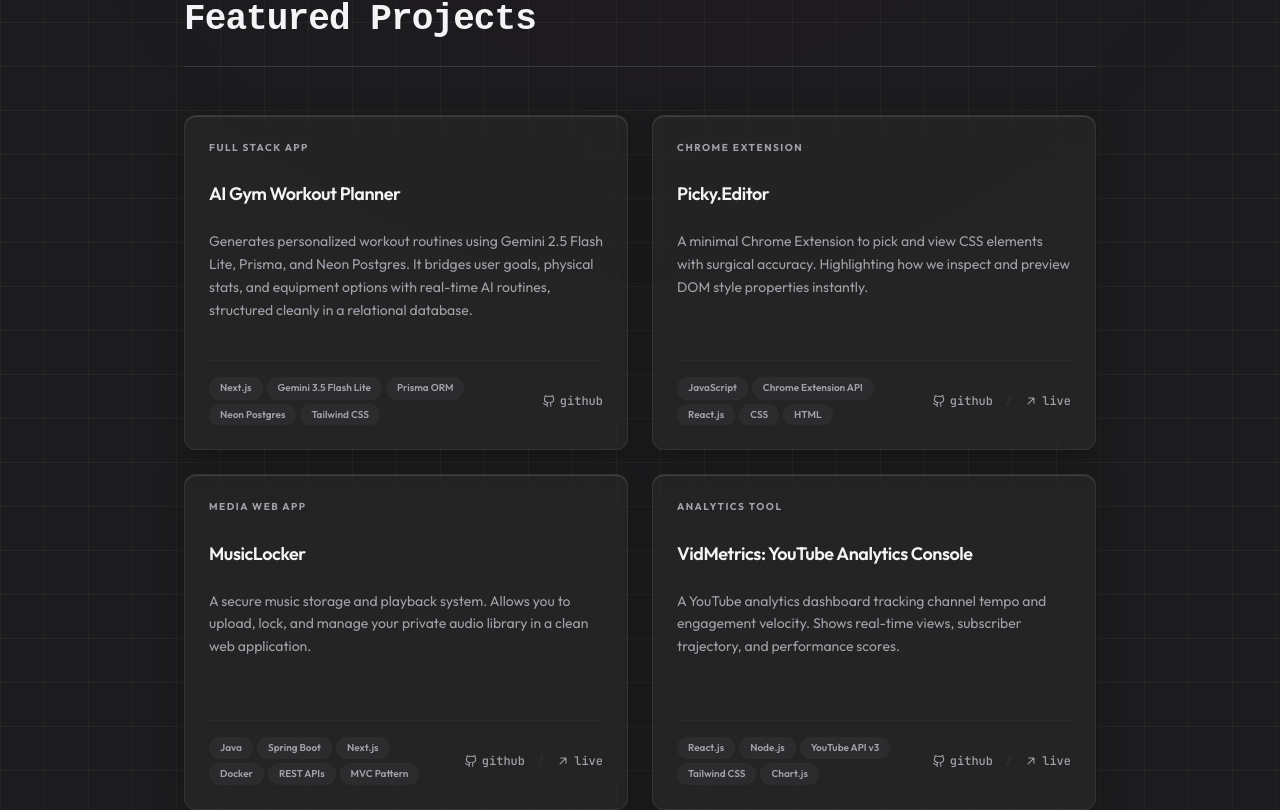
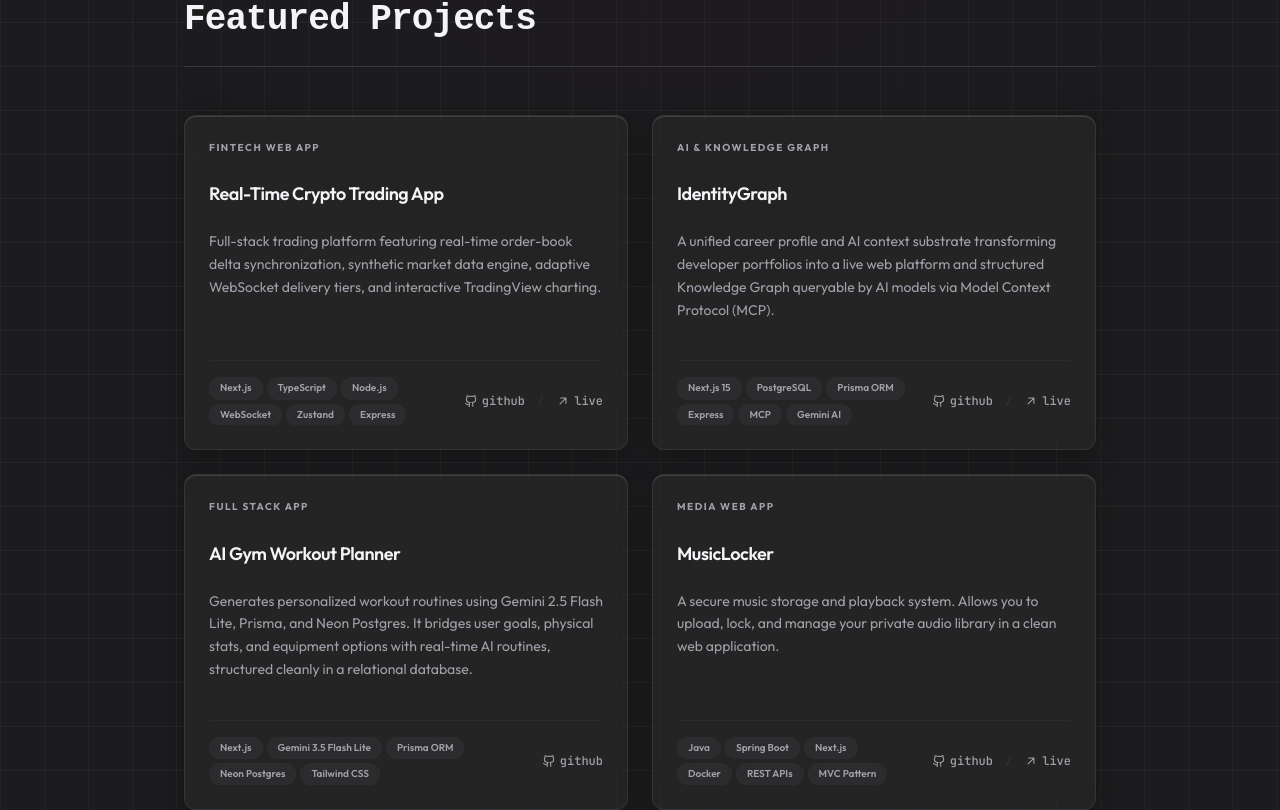
Before and after one commit to szzd7223/Portfolio-NextJS, a Next.js app: page / in a window 1280 px wide. Shown: the part 770-1580 px from the top of the page. Built offline with nearby package versions, Linux system fonts and the light colour scheme; a web font is replaced by a local one.

Commit message:
refactor: improve formatting and add new projects to portfolio data

```diff
--- a/data/portfolio.js
+++ b/data/portfolio.js
@@ -4,7 +4,8 @@ export const portfolioData = {
   personalInfo: {
     name: "Saad Shaikh",
     title: "Software Developer",
-    tagline: "Software Developer, building full-stack web applications, developer tools, and machine learning models.",
+    tagline:
+      "Software Developer, building full-stack web applications, developer tools, and machine learning models.",
     bio: "Software dev, working with Node.js, React.js, Next.js, Python and Java.\nI build whatever I like. It is usually good, I can build whatever you want, definitely.",
     avatar: assets.profile_img,
     resumeLink: "/saad-resume.pdf",
@@ -17,133 +18,282 @@ export const portfolioData = {
   },
   featuredProjects: [
     {
+      id: "crypto-trading-app",
+      tag: "Fintech Web App",
+      title: "Real-Time Crypto Trading App",
+      description:
+        "Full-stack trading platform featuring real-time order-book delta synchronization, synthetic market data engine, adaptive WebSocket delivery tiers, and interactive TradingView charting.",
+      githubUrl: "https://github.com/szzd7223/crypto-trading-app",
+      liveUrl: "https://crypto-trading-app-flame.vercel.app",
+      technologies: [
+        "Next.js",
+        "TypeScript",
+        "Node.js",
+        "WebSocket",
+        "Zustand",
+        "Express",
+      ],
+    },
+    {
+      id: "identity-graph",
+      tag: "AI & Knowledge Graph",
+      title: "IdentityGraph",
+      description:
+        "A unified career profile and AI context substrate transforming developer portfolios into a live web platform and structured Knowledge Graph queryable by AI models via Model Context Protocol (MCP).",
+      githubUrl: "https://github.com/szzd7223/identity-graph",
+      liveUrl: "https://identity-graph-frontend.vercel.app",
+      technologies: [
+        "Next.js 15",
+        "PostgreSQL",
+        "Prisma ORM",
+        "Express",
+        "MCP",
+        "Gemini AI",
+      ],
+    },
+    {
       id: "gym-ai",
       tag: "Full Stack App",
       title: "AI Gym Workout Planner",
-      description: "Generates personalized workout routines using Gemini 2.5 Flash Lite, Prisma, and Neon Postgres. It bridges user goals, physical stats, and equipment options with real-time AI routines, structured cleanly in a relational database.",
+      description:
+        "Generates personalized workout routines using Gemini 2.5 Flash Lite, Prisma, and Neon Postgres. It bridges user goals, physical stats, and equipment options with real-time AI routines, structured cleanly in a relational database.",
       githubUrl: "https://github.com/szzd7223/gym-ai",
       liveUrl: null,
-      technologies: ["Next.js", "Gemini 3.5 Flash Lite", "Prisma ORM", "Neon Postgres", "Tailwind CSS"]
-    },
-    {
-      id: "picky-editor",
-      tag: "Chrome Extension",
-      title: "Picky.Editor",
-      description: "A minimal Chrome Extension to pick and view CSS elements with surgical accuracy. Highlighting how we inspect and preview DOM style properties instantly.",
-      githubUrl: "https://github.com/szzd7223/dev-css-picker",
-      liveUrl: "https://picky-editor.vercel.app/",
-      technologies: ["JavaScript", "Chrome Extension API", "React.js", "CSS", "HTML"]
+      technologies: [
+        "Next.js",
+        "Gemini 3.5 Flash Lite",
+        "Prisma ORM",
+        "Neon Postgres",
+        "Tailwind CSS",
+      ],
     },
     {
       id: "music-locker",
       tag: "Media Web App",
       title: "MusicLocker",
-      description: "A secure music storage and playback system. Allows you to upload, lock, and manage your private audio library in a clean web application.",
+      description:
+        "A secure music storage and playback system. Allows you to upload, lock, and manage your private audio library in a clean web application.",
       githubUrl: "https://github.com/szzd7223/MusicLocker",
       liveUrl: "https://music-locker-eight.vercel.app/",
-      technologies: ["Java", "Spring Boot", "Next.js", "Docker", "REST APIs", "MVC Pattern"]
+      technologies: [
+        "Java",
+        "Spring Boot",
+        "Next.js",
+        "Docker",
+        "REST APIs",
+        "MVC Pattern",
+      ],
     },
-    {
-      id: "vidmetrics",
-      tag: "Analytics Tool",
-      title: "VidMetrics: YouTube Analytics Console",
-      description: "A YouTube analytics dashboard tracking channel tempo and engagement velocity. Shows real-time views, subscriber trajectory, and performance scores.",
-      githubUrl: "https://github.com/szzd7223/videmetrics-analytics-tool",
-      liveUrl: "https://vidmetrics-analytics-tool.vercel.app/",
-      technologies: ["React.js", "Node.js", "YouTube API v3", "Tailwind CSS", "Chart.js"]
-    }
-  ],
-  earlyProjects: [
-    {
-      title: "Open VLA Powered Robot for Elderly Care",
-      description: "A modular ROS2-based robotics framework implementing speech-to-intent and visual action reasoning on NVIDIA Jetson hardware. Co-authored paper published in IEEE Xplore, awarded Best Paper Presentation (NMITCON 2025).",
-      url: "https://github.com/szzd7223"
-    },
-    {
-      title: "Pong",
-      description: "My first ever coding project. A classic 2D arcade game clone mapping paddle movement and ball trajectory logic.",
-      url: "https://github.com/szzd7223/Pong"
-    },
-    {
-      title: "2048-Game",
-      description: "Sliding tile puzzle game built to practice recursive grid merges and coordinate tracking.",
-      url: "https://github.com/szzd7223/2048-Game"
-    }
   ],
   skillsCategories: [
     {
       id: "languages",
       name: "Languages",
       skills: [
-        { name: "JavaScript", usage: "Used across all frontend portals, Node.js tools, and browser extensions." },
-        { name: "TypeScript", usage: "Integrated in MusicLocker, net-bin, and server-side configurations." },
-        { name: "Python", usage: "ML model training and edge robotics inference on NVIDIA Jetson." },
-        { name: "Java", usage: "Object-oriented programming, algorithms, and early systems logic." },
-        { name: "C/C++", usage: "Low-level system programming, algorithms, and hardware configurations." },
-        { name: "SQL", usage: "Schema normalization, complex queries, and index optimization." },
-        { name: "Bash", usage: "Shell scripts for CI/CD pipelines and deployment automation." }
-      ]
+        {
+          name: "JavaScript",
+          usage:
+            "Used across all frontend portals, Node.js tools, and browser extensions.",
+        },
+        {
+          name: "TypeScript",
+          usage:
+            "Integrated in MusicLocker, net-bin, and server-side configurations.",
+        },
+        {
+          name: "Python",
+          usage:
+            "ML model training and edge robotics inference on NVIDIA Jetson.",
+        },
+        {
+          name: "Java",
+          usage:
+            "Object-oriented programming, algorithms, and early systems logic.",
+        },
+        {
+          name: "C/C++",
+          usage:
+            "Low-level system programming, algorithms, and hardware configurations.",
+        },
+        {
+          name: "SQL",
+          usage:
+            "Schema normalization, complex queries, and index optimization.",
+        },
+        {
+          name: "Bash",
+          usage: "Shell scripts for CI/CD pipelines and deployment automation.",
+        },
+      ],
     },
     {
       id: "frameworks",
       name: "Frameworks & Libraries",
       skills: [
-        { name: "React", usage: "Front-end SPA state management in Picky.Editor and VidMetrics." },
-        { name: "Next.js", usage: "Used for Gym AI Planner, MusicLocker, and student portals (SSR/ISR)." },
-        { name: "Node.js", usage: "Core runtime for backend REST APIs and admin dashboards." },
-        { name: "Express", usage: "Route handling, custom middleware, and validation pipelines." },
-        { name: "Spring Boot", usage: "Architected music catalog caching microservices in MusicLocker." },
-        { name: "FastAPI", usage: "High-performance Python routers for machine learning integrations." },
-        { name: "Django", usage: "Robust backend logic, admin panels, and relational data flows." }
-      ]
+        {
+          name: "React",
+          usage:
+            "Front-end SPA state management in Picky.Editor and VidMetrics.",
+        },
+        {
+          name: "Next.js",
+          usage:
+            "Used for Gym AI Planner, MusicLocker, and student portals (SSR/ISR).",
+        },
+        {
+          name: "Node.js",
+          usage: "Core runtime for backend REST APIs and admin dashboards.",
+        },
+        {
+          name: "Express",
+          usage: "Route handling, custom middleware, and validation pipelines.",
+        },
+        {
+          name: "Spring Boot",
+          usage:
+            "Architected music catalog caching microservices in MusicLocker.",
+        },
+        {
+          name: "FastAPI",
+          usage:
+            "High-performance Python routers for machine learning integrations.",
+        },
+        {
+          name: "Django",
+          usage:
+            "Robust backend logic, admin panels, and relational data flows.",
+        },
+      ],
     },
     {
       id: "databases",
       name: "Databases & ORMs",
       skills: [
-        { name: "PostgreSQL", usage: "Primary relational database for Gym AI Planner and MusicLocker." },
-        { name: "MongoDB", usage: "NoSQL storage optimized using compound indexes for 25% faster responses." },
-        { name: "MySQL", usage: "Relational storage for comment threads and structured analytics." },
-        { name: "Redis", usage: "Session caching and upstream API payload proxy caching." },
-        { name: "Prisma", usage: "Database schema migration and queries in Gym AI and backend intern projects." },
-        { name: "Mongoose", usage: "Structured document validation schemas for MongoDB backends." }
-      ]
+        {
+          name: "PostgreSQL",
+          usage:
+            "Primary relational database for Gym AI Planner and MusicLocker.",
+        },
+        {
+          name: "MongoDB",
+          usage:
+            "NoSQL storage optimized using compound indexes for 25% faster responses.",
+        },
+        {
+          name: "MySQL",
+          usage:
+            "Relational storage for comment threads and structured analytics.",
+        },
+        {
+          name: "Redis",
+          usage: "Session caching and upstream API payload proxy caching.",
+        },
+        {
+          name: "Prisma",
+          usage:
+            "Database schema migration and queries in Gym AI and backend intern projects.",
+        },
+        {
+          name: "Mongoose",
+          usage: "Structured document validation schemas for MongoDB backends.",
+        },
+      ],
     },
     {
       id: "ai-robotics",
       name: "AI/ML & Robotics",
       skills: [
-        { name: "ROS2", usage: "Modular edge middleware for speech-to-intent and action routing." },
-        { name: "LangChain", usage: "Orchestrated LLM prompt sequences for Gym AI workouts." },
-        { name: "TensorFlow", usage: "Neural network prototyping and deep learning model training." },
-        { name: "PyTorch", usage: "Neural network fine-tuning and model execution setups." },
-        { name: "Scikit-learn", usage: "Data scaling, feature selection, and regression pipelines." }
-      ]
+        {
+          name: "ROS2",
+          usage:
+            "Modular edge middleware for speech-to-intent and action routing.",
+        },
+        {
+          name: "LangChain",
+          usage: "Orchestrated LLM prompt sequences for Gym AI workouts.",
+        },
+        {
+          name: "TensorFlow",
+          usage: "Neural network prototyping and deep learning model training.",
+        },
+        {
+          name: "PyTorch",
+          usage: "Neural network fine-tuning and model execution setups.",
+        },
+        {
+          name: "Scikit-learn",
+          usage: "Data scaling, feature selection, and regression pipelines.",
+        },
+      ],
     },
     {
       id: "cloud-devops",
       name: "Cloud & DevOps",
       skills: [
-        { name: "Docker", usage: "Containerized backend endpoints deployed on Render/AWS environments." },
-        { name: "AWS", usage: "Setup EC2 instances, S3 buckets, and basic cloud permissions." },
-        { name: "Google Cloud Platform", usage: "Third-party login portals and cloud configurations." },
-        { name: "Linux", usage: "Development environment, server configurations, and Jetson scripting." },
-        { name: "Git", usage: "Collaborative branch structures and version control workflows." },
-        { name: "CI/CD", usage: "Automated test runs and compilations via GitHub Actions." }
-      ]
+        {
+          name: "Docker",
+          usage:
+            "Containerized backend endpoints deployed on Render/AWS environments.",
+        },
+        {
+          name: "AWS",
+          usage:
+            "Setup EC2 instances, S3 buckets, and basic cloud permissions.",
+        },
+        {
+          name: "Google Cloud Platform",
+          usage: "Third-party login portals and cloud configurations.",
+        },
+        {
+          name: "Linux",
+          usage:
+            "Development environment, server configurations, and Jetson scripting.",
+        },
+        {
+          name: "Git",
+          usage:
+            "Collaborative branch structures and version control workflows.",
+        },
+        {
+          name: "CI/CD",
+          usage: "Automated test runs and compilations via GitHub Actions.",
+        },
+      ],
     },
     {
       id: "core-cs",
       name: "Core CS",
       skills: [
-        { name: "Data Structures", usage: "Selecting and tailoring standard container types for speed." },
-        { name: "Algorithms", usage: "Graph traversals, coordinate adjustments, and query sorting logic." },
-        { name: "Operating Systems (OS)", usage: "Understanding threading, process execution, and memory layouts." },
-        { name: "DBMS", usage: "Relational design, indexing, foreign constraints, and transactions." },
-        { name: "Computer Networks (CN)", usage: "Socket layers, HTTP state layers, and proxy architectures." },
-        { name: "OOP", usage: "Modular structures leveraging abstraction and robust class setups." }
-      ]
-    }
+        {
+          name: "Data Structures",
+          usage: "Selecting and tailoring standard container types for speed.",
+        },
+        {
+          name: "Algorithms",
+          usage:
+            "Graph traversals, coordinate adjustments, and query sorting logic.",
+        },
+        {
+          name: "Operating Systems (OS)",
+          usage:
+            "Understanding threading, process execution, and memory layouts.",
+        },
+        {
+          name: "DBMS",
+          usage:
+            "Relational design, indexing, foreign constraints, and transactions.",
+        },
+        {
+          name: "Computer Networks (CN)",
+          usage: "Socket layers, HTTP state layers, and proxy architectures.",
+        },
+        {
+          name: "OOP",
+          usage:
+            "Modular structures leveraging abstraction and robust class setups.",
+        },
+      ],
+    },
   ],
   experiences: [
     {
@@ -154,8 +304,8 @@ export const portfolioData = {
       points: [
         "Developed a Next.js student learning portal and Node.js admin dashboards, implementing dynamic page rendering (SSR) to improve load times by 30%.",
         "Optimized MongoDB query performance by designing compound indexes and aggregation pipelines, reducing average database response times by 25%.",
-        "Integrated stateless session authentication using custom middleware and configured automated GitHub Actions workflows for continuous integration."
-      ]
+        "Integrated stateless session authentication using custom middleware and configured automated GitHub Actions workflows for continuous integration.",
+      ],
     },
     {
       role: "Backend Developer Intern",
@@ -165,20 +315,21 @@ export const portfolioData = {
       points: [
         "Developed high-throughput REST APIs with Node.js and Express, implementing centralized exception handling and custom validation middleware.",
         "Designed normalized database schemas using Mongoose and Prisma, enforcing data integrity constraints to ensure zero-corruption data storage.",
-        "Wrote automated unit and integration tests using Jest, achieving over 85% code coverage and preventing regression errors during development."
-      ]
-    }
+        "Wrote automated unit and integration tests using Jest, achieving over 85% code coverage and preventing regression errors during development.",
+      ],
+    },
   ],
   education: {
     degree: "Bachelor of Engineering (Electronics and Telecommunication)",
     institute: "MS Ramaiah Institute of Technology",
     year: "Dec 2021 – Jun 2025",
-    location: "Bengaluru, Karnataka, India"
+    location: "Bengaluru, Karnataka, India",
   },
   contact: {
     web3FormsAccessKey: "9b1210b0-604f-45a1-8480-3706a65ae9ac",
     headline: "Get in touch",
     subheadline: "Contact with me",
-    description: "I’m currently open to full-time roles, internships, or freelance opportunities. If you’re hiring or have something exciting in mind, feel free to reach out — I’d love to connect."
-  }
+    description:
+      "I’m currently open to full-time roles, internships, or freelance opportunities. If you’re hiring or have something exciting in mind, feel free to reach out — I’d love to connect.",
+  },
 };
```
